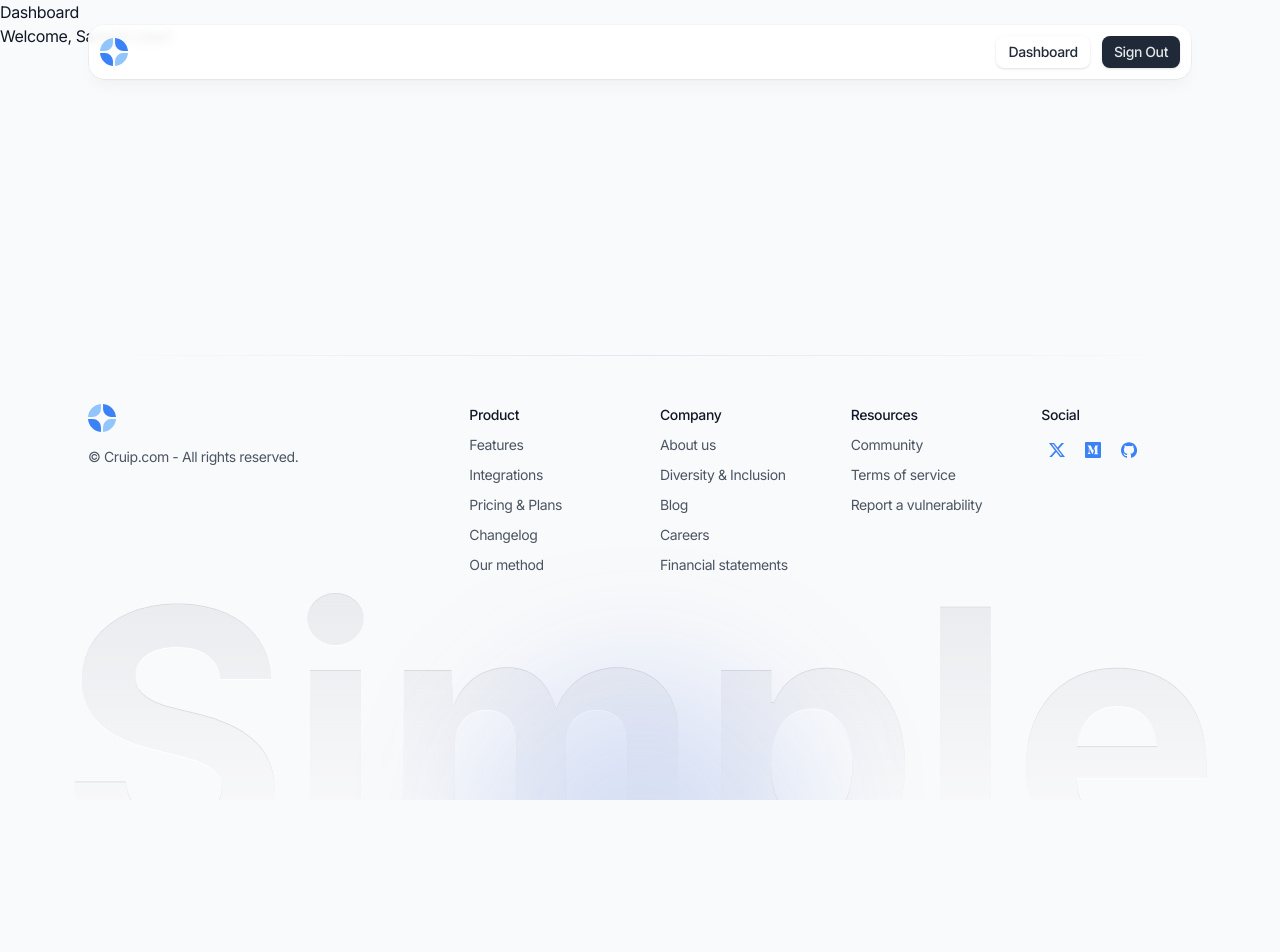
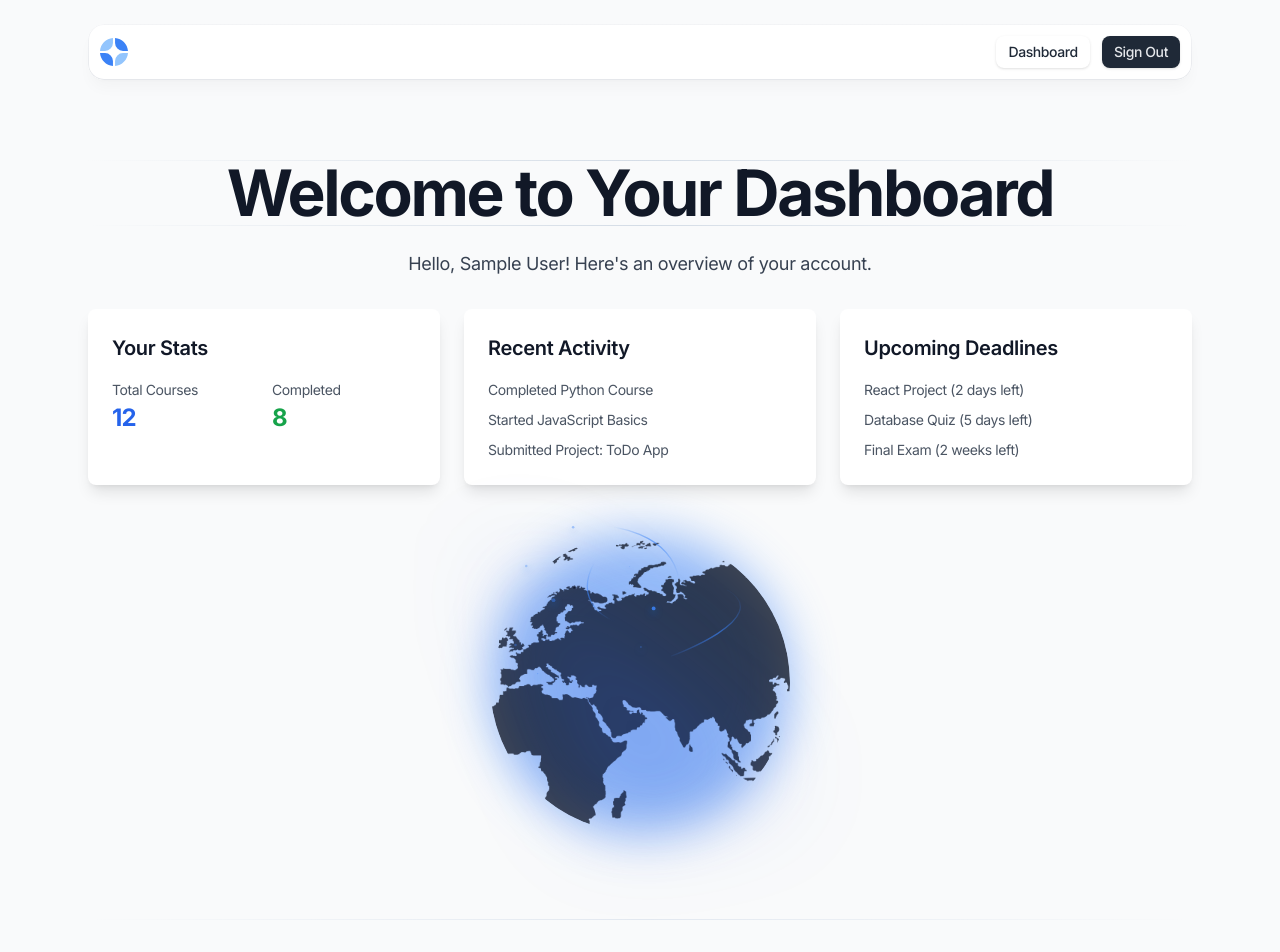
Before and after one commit to AnthonyCampos1234/Avisari, a Next.js app: page /dashboard in a window 1280 px wide. Shown: the top 952 px of the page. Before the commit the page ends 800 px from the top, so only its background shows below. Built offline with nearby package versions, Linux system fonts and the light colour scheme; no server answers; sample sign-in values are in the browser's storage.

Commit message:
dashboard

```diff
--- a/app/(default)/dashboard/page.tsx
+++ b/app/(default)/dashboard/page.tsx
@@ -1,6 +1,9 @@
 "use client";
 
 import { useAuth } from "@/hooks/useAuth";
+import Image from "next/image";
+import PlanetImg from "@/public/images/planet.png";
+import PlanetOverlayImg from "@/public/images/planet-overlay.svg";
 
 export default function Dashboard() {
     const { session, status } = useAuth(true);
@@ -10,9 +13,79 @@ export default function Dashboard() {
     }
 
     return (
-        <div>
-            <h1>Dashboard</h1>
-            <p>Welcome, {session?.user?.name}!</p>
-        </div>
+        <section className="relative">
+            <div className="mx-auto max-w-6xl px-4 sm:px-6">
+                <div className="pb-12 pt-32 md:pb-20 md:pt-40">
+                    <div className="text-center">
+                        <h1 className="mb-6 border-y text-5xl font-bold [border-image:linear-gradient(to_right,transparent,theme(colors.slate.300/.8),transparent)1] md:text-6xl">
+                            Welcome to Your Dashboard
+                        </h1>
+                        <p className="mb-8 text-lg text-gray-700">
+                            Hello, {session?.user?.name}! Here's an overview of your account.
+                        </p>
+                    </div>
+
+                    <div className="grid gap-6 md:grid-cols-2 lg:grid-cols-3">
+                        {/* Stats Card */}
+                        <div className="rounded-lg bg-white p-6 shadow-lg">
+                            <h2 className="mb-4 text-xl font-semibold">Your Stats</h2>
+                            <div className="grid grid-cols-2 gap-4">
+                                <div>
+                                    <p className="text-sm text-gray-600">Total Courses</p>
+                                    <p className="text-2xl font-bold text-blue-600">12</p>
+                                </div>
+                                <div>
+                                    <p className="text-sm text-gray-600">Completed</p>
+                                    <p className="text-2xl font-bold text-green-600">8</p>
+                                </div>
+                            </div>
+                        </div>
+
+                        {/* Recent Activity Card */}
+                        <div className="rounded-lg bg-white p-6 shadow-lg">
+                            <h2 className="mb-4 text-xl font-semibold">Recent Activity</h2>
+                            <ul className="space-y-2">
+                                <li className="text-sm text-gray-600">Completed Python Course</li>
+                                <li className="text-sm text-gray-600">Started JavaScript Basics</li>
+                                <li className="text-sm text-gray-600">Submitted Project: ToDo App</li>
+                            </ul>
+                        </div>
+
+                        {/* Upcoming Deadlines Card */}
+                        <div className="rounded-lg bg-white p-6 shadow-lg">
+                            <h2 className="mb-4 text-xl font-semibold">Upcoming Deadlines</h2>
+                            <ul className="space-y-2">
+                                <li className="text-sm text-gray-600">React Project (2 days left)</li>
+                                <li className="text-sm text-gray-600">Database Quiz (5 days left)</li>
+                                <li className="text-sm text-gray-600">Final Exam (2 weeks left)</li>
+                            </ul>
+                        </div>
+                    </div>
+
+                    {/* Planet Illustration (similar to home page) */}
+                    <div className="mt-12 text-center" data-aos="zoom-y-out">
+                        <div className="relative inline-flex rounded-full">
+                            <div className="animate-[pulse_4s_cubic-bezier(.4,0,.6,1)_infinite] absolute inset-0 rounded-full bg-blue-500 opacity-75 blur-xl"></div>
+                            <Image
+                                className="relative rounded-full"
+                                src={PlanetImg}
+                                width={300}
+                                height={300}
+                                alt="Dashboard Planet"
+                            />
+                            <div className="pointer-events-none absolute inset-0" aria-hidden="true">
+                                <Image
+                                    className="absolute left-1/2 top-1/2 max-w-none -translate-x-1/2 -translate-y-1/2"
+                                    src={PlanetOverlayImg}
+                                    width={500}
+                                    height={500}
+                                    alt="Planet decoration"
+                                />
+                            </div>
+                        </div>
+                    </div>
+                </div>
+            </div>
+        </section>
     );
 }
```
